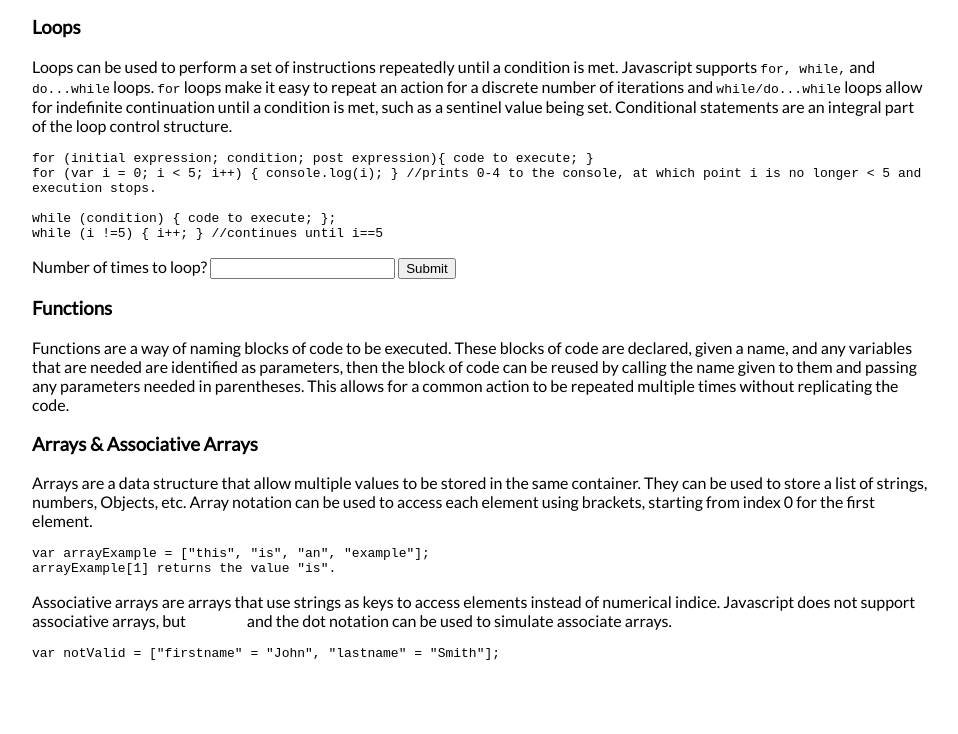
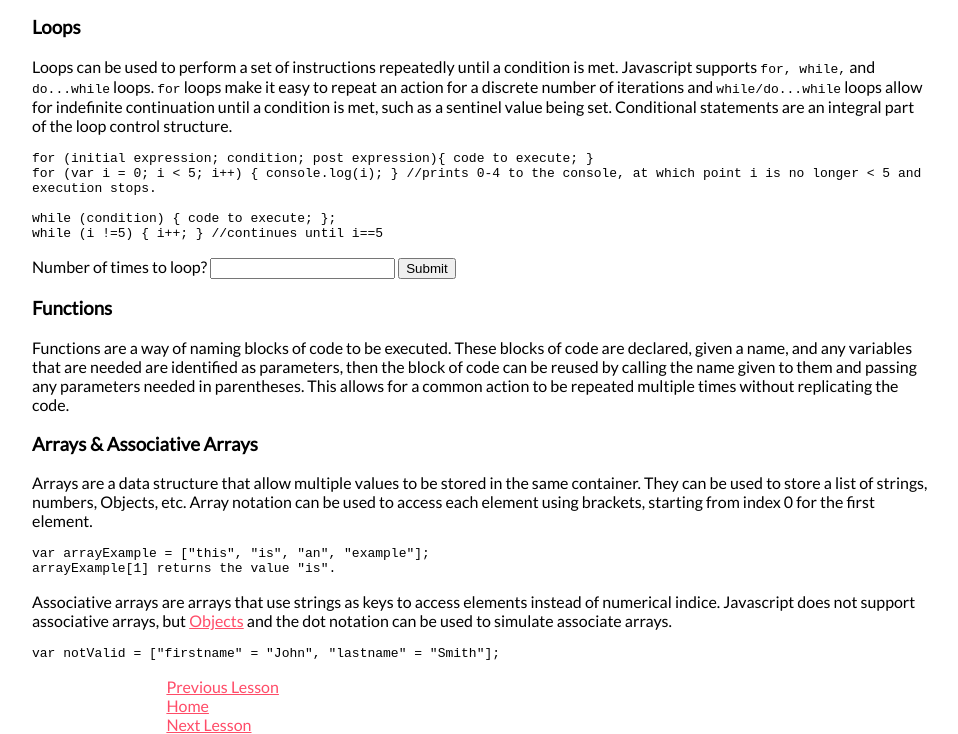
Before and after one commit to hawkess/CIT261, a plain HTML site: page JavaScript/jstest.html in a window 1280 px wide. Shown: the part 833-1567 px from the top of the page, without its empty margins (160-1118 px from the left). Before the commit the page ends 1510 px from the top, so only its background shows below. Drawn offline with nearby package versions, Linux system fonts and the light colour scheme.

Commit message:
jstest update to fix links

```diff
--- a/JavaScript/css/styles.css
+++ b/JavaScript/css/styles.css
@@ -101,3 +101,8 @@ body
   margin: 0;
   width: 100%;
 }
+
+body a
+{
+  color: #ff4c68;
+}
--- a/JavaScript/index.html
+++ b/JavaScript/jstest.html
@@ -12,7 +12,7 @@
   <link rel="stylesheet" href="css/styles.css">
 
   <!-- Scripts -->
-  <script src="scripts/javascript.js"></script>
+  <script src="scripts/jstest.js"></script>
   <script src="https://code.jquery.com/jquery-3.3.1.slim.min.js" integrity="sha384-q8i/X+965DzO0rT7abK41JStQIAqVgRVzpbzo5smXKp4YfRvH+8abtTE1Pi6jizo" crossorigin="anonymous"></script>
   <script src="https://cdnjs.cloudflare.com/ajax/libs/popper.js/1.14.7/umd/popper.min.js" integrity="sha384-UO2eT0CpHqdSJQ6hJty5KVphtPhzWj9WO1clHTMGa3JDZwrnQq4sF86dIHNDz0W1" crossorigin="anonymous"></script>
   <script src="https://stackpath.bootstrapcdn.com/bootstrap/4.3.1/js/bootstrap.min.js" integrity="sha384-JjSmVgyd0p3pXB1rRibZUAYoIIy6OrQ6VrjIEaFf/nJGzIxFDsf4x0xIM+B07jRM" crossorigin="anonymous"></script>
@@ -26,9 +26,6 @@
     </div>
     <div class="name text-light">
       <h1 class="heading-lg">Sean Hawkes</h1>
-      <div class="row text-light">
-        <a href="../index.html">Home</a>
-      </div>
     </div>
     <div class="text-light">
       <h2>JavaScript - Variables, Loops, Conditional Statements, Functions, Arrays, & Associative Arrays</h2>
@@ -122,7 +119,21 @@
             </p>
           </p>
         </div>
-
 </body>
+<footer>
+  <div class="container-fluid">
+    <div class="row">
+      <div class="col-sm-6">
+        <i class="fas fa-arrow-circle-left"></i><a href="">Previous Lesson</a>
+      </div>
+      <div class="col-sm-6">
+        <a href="../index.html">Home</a>
+      </div>
+      <div class="col-sm-6">
+        <a href="">Next Lesson</a><i class="fas fa-arrow-circle-left"></i>
+      </div>
+    </div>
+  </div>
+</footer>
 
 </html>
```
Also changed, not shown: JavaScript/scripts/jstest.js (renamed from JavaScript/scripts/javascript.js). Lines whose indentation alone changed are shown as unchanged.
